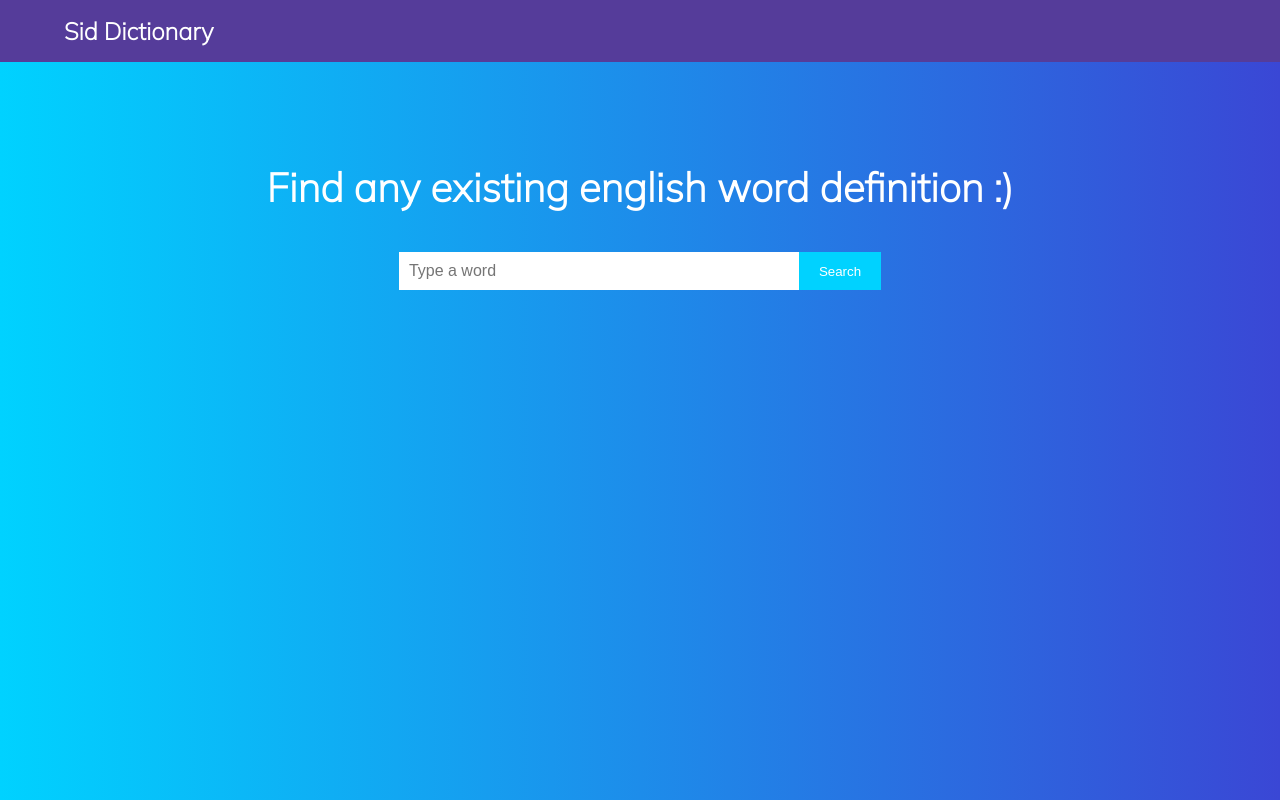
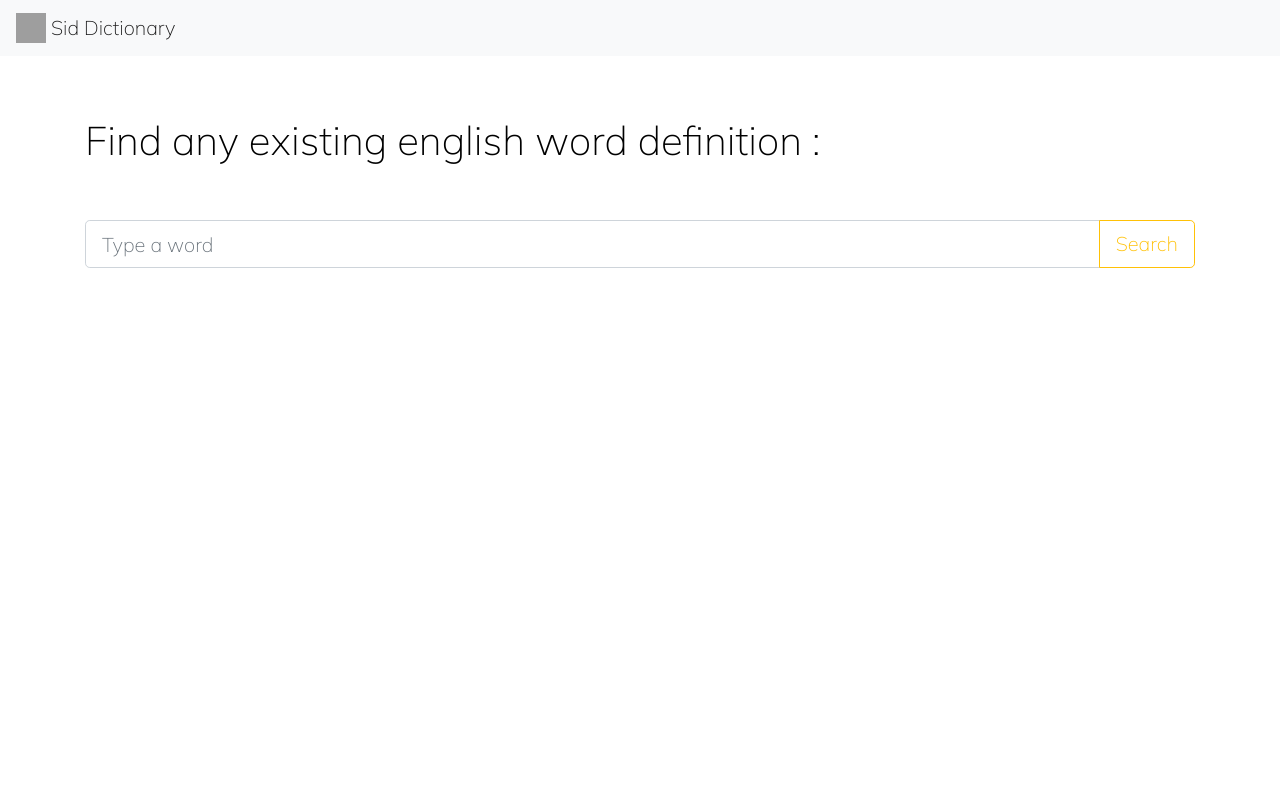
Before and after one commit to asadsid56/Dictionary_App_JavaScript, a plain HTML site: page index.html in a window 1280 px wide. Drawn offline with nearby package versions, Linux system fonts and the light colour scheme; grey boxes are pictures that could not be loaded; a web font is replaced by a local one.

Commit message:
design changes

```diff
--- a/index.html
+++ b/index.html
@@ -1,29 +1,39 @@
-<!DOCTYPE html>
+<!doctype html>
 <html lang="en">
   <head>
-    <meta charset="UTF-8">
-    <meta http-equiv="X-UA-Compatible" content="IE=edge">
-    <meta name="viewport" content="width=device-width, initial-scale=1.0">
-    <title>Dictionary App JavaScript</title>
+    <!-- Required meta tags -->
+    <meta charset="utf-8">
+    <meta name="viewport" content="width=device-width, initial-scale=1, shrink-to-fit=no">
+
+    <!-- Bootstrap CSS -->
+    <link rel="stylesheet" href="https://cdn.jsdelivr.net/npm/bootstrap@4.4.1/dist/css/bootstrap.min.css" integrity="sha384-Vkoo8x4CGsO3+Hhxv8T/Q5PaXtkKtu6ug5TOeNV6gBiFeWPGFN9MuhOf23Q9Ifjh" crossorigin="anonymous">
     <link rel="stylesheet" href="style.css">
+
+    <title>Dictionary App</title>
   </head>
   <body>
-
      <!-- Start Nav -->
-    <nav>
-        <div class="container">
-            <h1>Sid Dictionary</h1>
-        </div>
+     <!-- Image and text -->
+<nav class="navbar navbar-light bg-light">
+    <a class="navbar-brand" href="#">
+      <img src="https://asad.appideas.tech/assets/image/logo-img.png" width="30" height="30" class="d-inline-block align-top" alt="">
+      Sid Dictionary
+    </a>
   </nav>
     <!-- End Nav -->
 
     <!-- Start Input Section -->
     <section class="container">
-        <h2>Find any existing english word definition :)</h2>
-        <div class="form-wrap">
-            <div class="input-wrap">
-                <input type="text" id="input" placeholder="Type a word">
-                <button id="search">Search</button>
+        <div class="row wrapper">
+            <div class="col-xl-12">
+                <h1 class="py-5">Find any existing english word definition :</h1>
+
+                <div class="input-group mb-3 input-group-lg">
+                    <input type="text" id="input" class="form-control" placeholder="Type a word" aria-label="Type a word">
+                    <div class="input-group-append">
+                      <button class="btn btn-outline-warning btn-lg" type="button" id="search">Search</button>
+                    </div>
+                  </div>
             </div>
           </div>
     </section>
@@ -39,19 +49,12 @@
     <!-- End Definition Section -->
 
 
+  <script src="app.js"></script>
 
-
-
-
-
-
-
-
-
-
-
-
-
-  <script src="app.js"></script>
+    <!-- Optional JavaScript -->
+    <!-- jQuery first, then Popper.js, then Bootstrap JS -->
+    <script src="https://code.jquery.com/jquery-3.4.1.slim.min.js" integrity="sha384-J6qa4849blE2+poT4WnyKhv5vZF5SrPo0iEjwBvKU7imGFAV0wwj1yYfoRSJoZ+n" crossorigin="anonymous"></script>
+    <script src="https://cdn.jsdelivr.net/npm/popper.js@1.16.0/dist/umd/popper.min.js" integrity="sha384-Q6E9RHvbIyZFJoft+2mJbHaEWldlvI9IOYy5n3zV9zzTtmI3UksdQRVvoxMfooAo" crossorigin="anonymous"></script>
+    <script src="https://cdn.jsdelivr.net/npm/bootstrap@4.4.1/dist/js/bootstrap.min.js" integrity="sha384-wfSDF2E50Y2D1uUdj0O3uMBJnjuUD4Ih7YwaYd1iqfktj0Uod8GCExl3Og8ifwB6" crossorigin="anonymous"></script>
   </body>
 </html>
--- a/style.css
+++ b/style.css
@@ -9,62 +9,16 @@
 
 body {
     font-family: 'Mulish', sans-serif;
-    min-height: 100vh;
-    background: linear-gradient(90deg, #00d2ff 0%, #3a47d5 100%);
+    color: black;
 }
 
-.container {
-    width: 1152px;
-    max-width: 90%;
-    margin: 0 auto;
+.wrapper {
+    min-height: 30vh;
+    display: flex;
+    justify-content: center;
+    align-items: center;
 }
 
-nav {
-    background-color: #553c9a;
-    color: white;
-    padding: 1rem 0;
-}
-
-section.input {
-    padding-top: 100px;
-}
-
-h2 {
-    text-align: center;
-    font-size: 40px;
-    padding-top: 100px;
-    color: white;
-    font-weight: 900;
-}
-
-.form-wrap {
-    display: flex;
-    justify-content: center;
-    padding-top: 20px;
-}
-
-.input-wrap {
-    display: flex;
-    align-items: center;
-    margin-top: 20px;
-}
-
-input {
-    border: none;
-    padding: 10px;
-    font-size: 16px;
-    min-width: 400px;
-    outline: none;
-}
-
-button {
-    background-color: #00d2ff;
-    color: white;
-    height: 100%;
-    padding: 0 20px;
-    cursor: pointer;
-    border: none;
-}
 
 .loading {
     font-size: large;
@@ -80,8 +34,8 @@ section.data {
 }
 
 .def {
-    font-size: 20px;
-    color: white;
+    font-size: 25px;
+    color: rgb(0, 0, 0);
     line-height: 1.6;
     font-weight: 600;
 }
@@ -90,13 +44,15 @@ section.data {
     padding: 25px;
 }
 .suggested {
-    background: #ffffff;
-    color: black;
+    display: inline-block;
+    font-weight: 400;
+    color: #212529;
+    text-align: center;
+    vertical-align: middle;
     padding: 2px 10px;
+    border: 1px solid #000;
     border-radius: 4px;
-    margin-right: 10px;
-    margin-top: 5px;
-    display: inline-block;
+    margin: 0px 10px 10px 0px;
 }
 
 .audio {
```
Also changed, not shown: app.js (+3 -5 lines), save.html (added, +44 -0 lines). Lines whose indentation alone changed are shown as unchanged.
